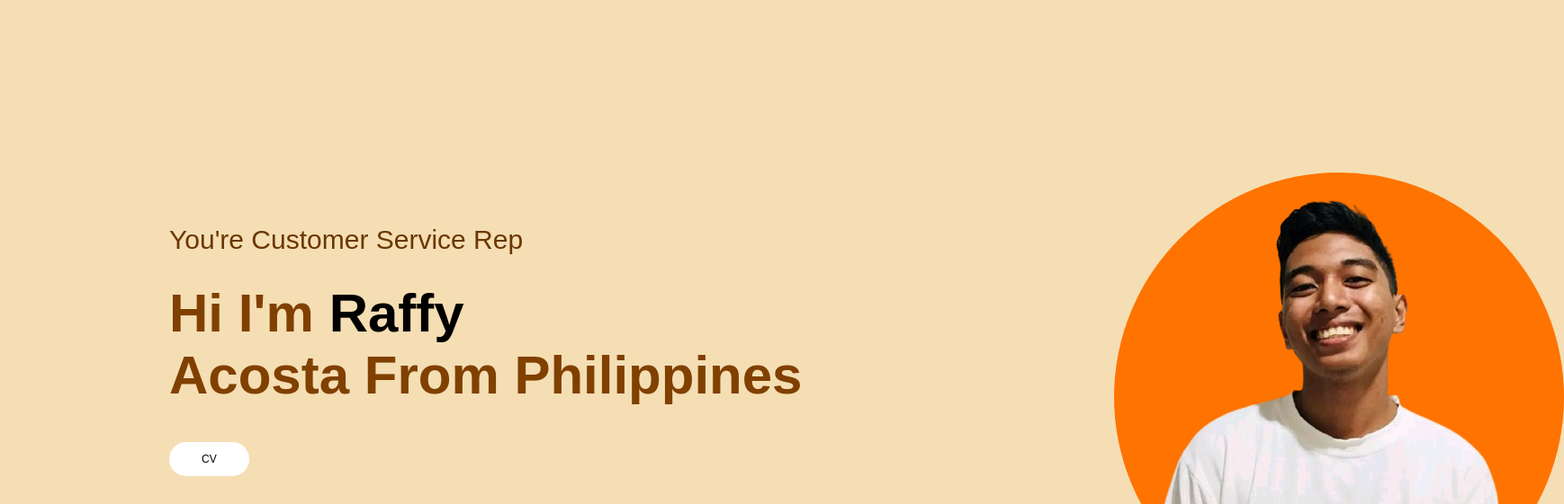
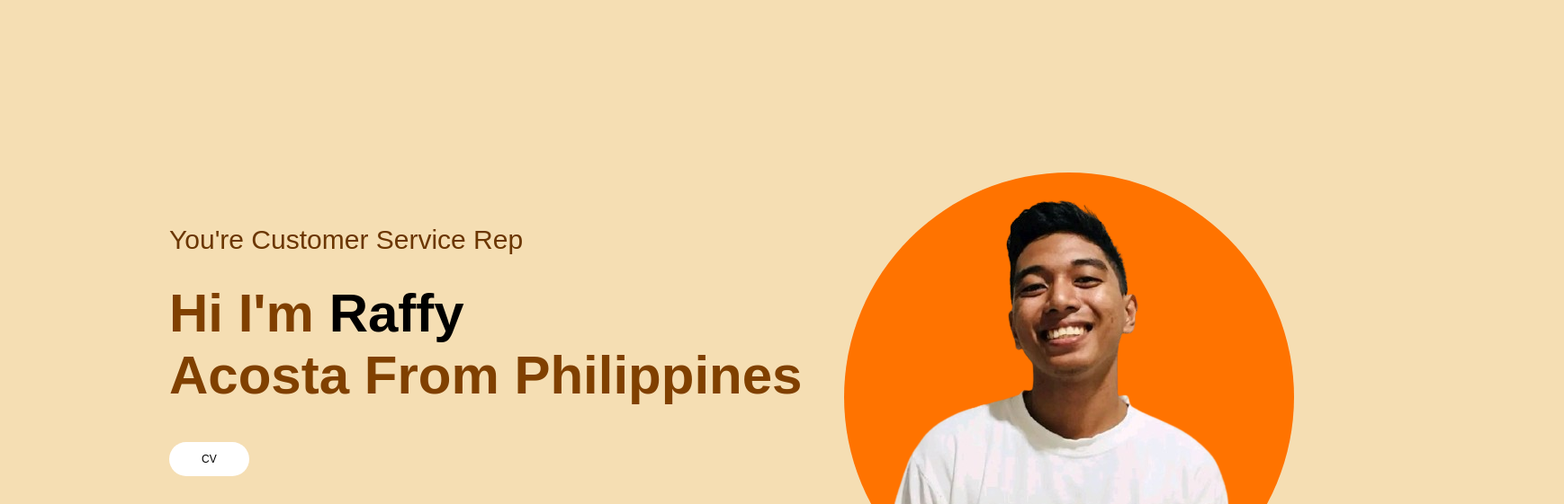
Before and after one commit to Bossraff/WEBIEEE, a plain HTML site: page index.html in a window 1280 px wide. Shown: the part 111-672 px from the top of the page at 90% size, 1738 px wide, since content can reach past the window. Drawn offline with Linux system fonts and the light colour scheme.

Commit message:
Update style.css
Raffy Add

```diff
--- a/style.css
+++ b/style.css
@@ -233,7 +233,7 @@ nav ul li a:hover::after{
 
   .image {
     position: absolute;
-    margin-left: 35em;
+    margin-left: 25em;
     margin-top: -10em;
     border-radius: 50%;
     background-color: #ff7300;
```
